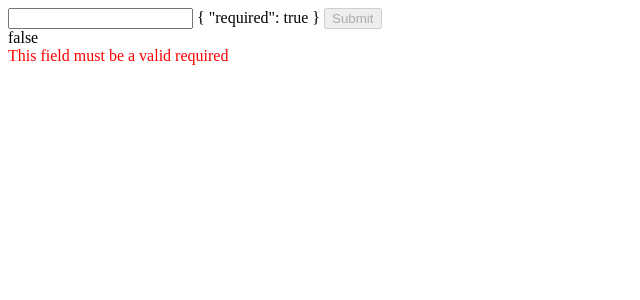
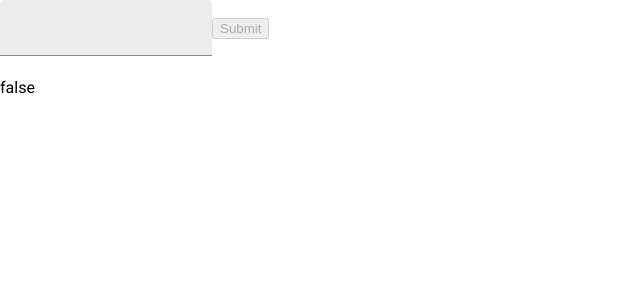
Before and after one commit to kadiraciktan/ng-validator, an Angular app: page / in a window 1280 px wide. Shown: the top 300 px of the page, without its empty margins (0-640 px from the left). Built offline with nearby package versions, Linux system fonts and the light colour scheme.

Commit message:
feat : added angular material

```diff
--- a/angular.json
+++ b/angular.json
@@ -30,6 +30,7 @@
               "src/assets"
             ],
             "styles": [
+              "@angular/material/prebuilt-themes/deeppurple-amber.css",
               "src/styles.scss"
             ],
             "scripts": []
@@ -93,6 +94,7 @@
               "src/assets"
             ],
             "styles": [
+              "@angular/material/prebuilt-themes/deeppurple-amber.css",
               "src/styles.scss"
             ],
             "scripts": []
--- a/package.json
+++ b/package.json
@@ -11,10 +11,12 @@
   "private": true,
   "dependencies": {
     "@angular/animations": "^15.1.0",
+    "@angular/cdk": "^15.2.2",
     "@angular/common": "^15.1.0",
     "@angular/compiler": "^15.1.0",
     "@angular/core": "^15.1.0",
     "@angular/forms": "^15.1.0",
+    "@angular/material": "^15.2.2",
     "@angular/platform-browser": "^15.1.0",
     "@angular/platform-browser-dynamic": "^15.1.0",
     "@angular/router": "^15.1.0",
--- a/src/app/app.component.html
+++ b/src/app/app.component.html
@@ -1,15 +1,14 @@
 <form #myForm="ngForm" (ngSubmit)="onSubmit(myForm)">
+  <mat-form-field>
     <input
+      matInput
       type="text"
       name="name"
       [(ngModel)]="userName"
       #txtName="ngModel"
       [validate]="[validators.required, validators.email]"
     />
-
-  <label *ngIf="!txtName.valid">
-    {{ txtName.errors | json }}
-  </label>
+  </mat-form-field>
 
   <button type="submit" [disabled]="myForm.invalid">Submit</button>
 
--- a/src/app/validate.directive.ts
+++ b/src/app/validate.directive.ts
@@ -1,5 +1,6 @@
-import { Directive, ElementRef, Input } from '@angular/core';
+import { Directive, ElementRef, Input, ViewContainerRef } from '@angular/core';
 import { NgControl, ValidatorFn, Validators } from '@angular/forms';
+import { MatError } from '@angular/material/form-field';
 import { Subscription } from 'rxjs';
 
 @Directive({
@@ -11,31 +12,25 @@
 
   subscriptions: Subscription[] = [];
 
-  constructor(private el: ElementRef, private field: NgControl) {}
+  constructor(
+    private el: ElementRef,
+    private field: NgControl,
+    private readonly viewContainerRef: ViewContainerRef
+  ) {}
 
   ngOnInit() {
     this.field.control?.setValidators(this.validate);
 
-    const errorLabel = document.createElement('label');
-    errorLabel.style.color = 'red';
-    errorLabel.style.display = 'none';
-    this.el.nativeElement.parentNode.appendChild(errorLabel);
-
     const validators = Object.getOwnPropertyNames(Validators);
-
-    console.log('validators', validators);
 
     if (this.field.control) {
       const controlSub = this.field.control.valueChanges.subscribe((value) => {
-        if (this.field.control?.invalid) {
+        if (this.field.control?.invalid || this.field.control?.dirty) {
           validators.forEach((validator) => {
             if (this.field.control?.hasError(validator)) {
-              errorLabel.innerText = `This field must be a valid ${validator}`;
             }
           });
-          errorLabel.style.display = 'block';
         } else {
-          errorLabel.style.display = 'none';
         }
       });
       this.subscriptions.push(controlSub);
--- a/src/index.html
+++ b/src/index.html
@@ -6,6 +6,9 @@
   <base href="/">
   <meta name="viewport" content="width=device-width, initial-scale=1">
   <link rel="icon" type="image/x-icon" href="favicon.ico">
+  <link rel="preconnect" href="https://fonts.gstatic.com">
+  <link href="https://fonts.googleapis.com/css2?family=Roboto:wght@300;400;500&display=swap" rel="stylesheet">
+  <link href="https://fonts.googleapis.com/icon?family=Material+Icons" rel="stylesheet">
 </head>
 <body>
   <app-root></app-root>
--- a/src/styles.scss
+++ b/src/styles.scss
@@ -1 +1,4 @@
 /* You can add global styles to this file, and also import other style files */
+
+html, body { height: 100%; }
+body { margin: 0; font-family: Roboto, "Helvetica Neue", sans-serif; }
```
Also changed, not shown: src/app/app.module.ts (+10 -1 lines), 1 other file (tests, documents, lock files or other folders). Lines whose indentation alone changed are shown as unchanged.
